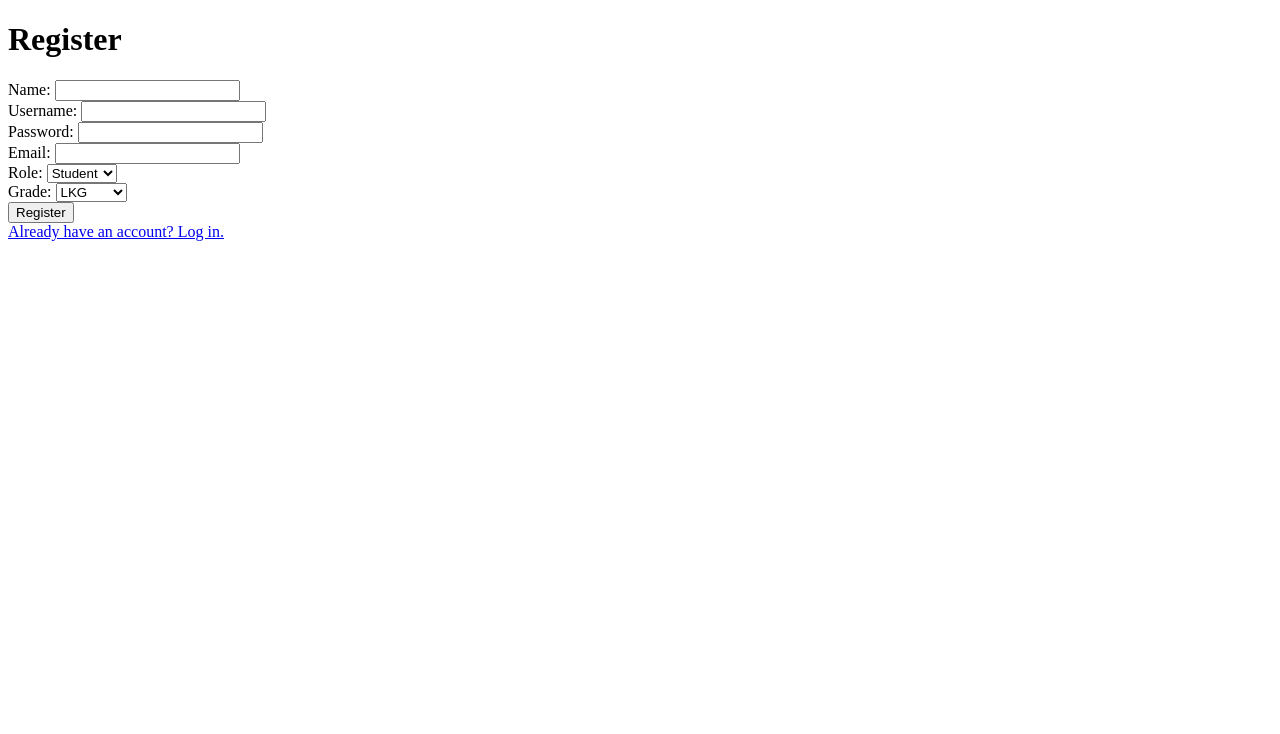
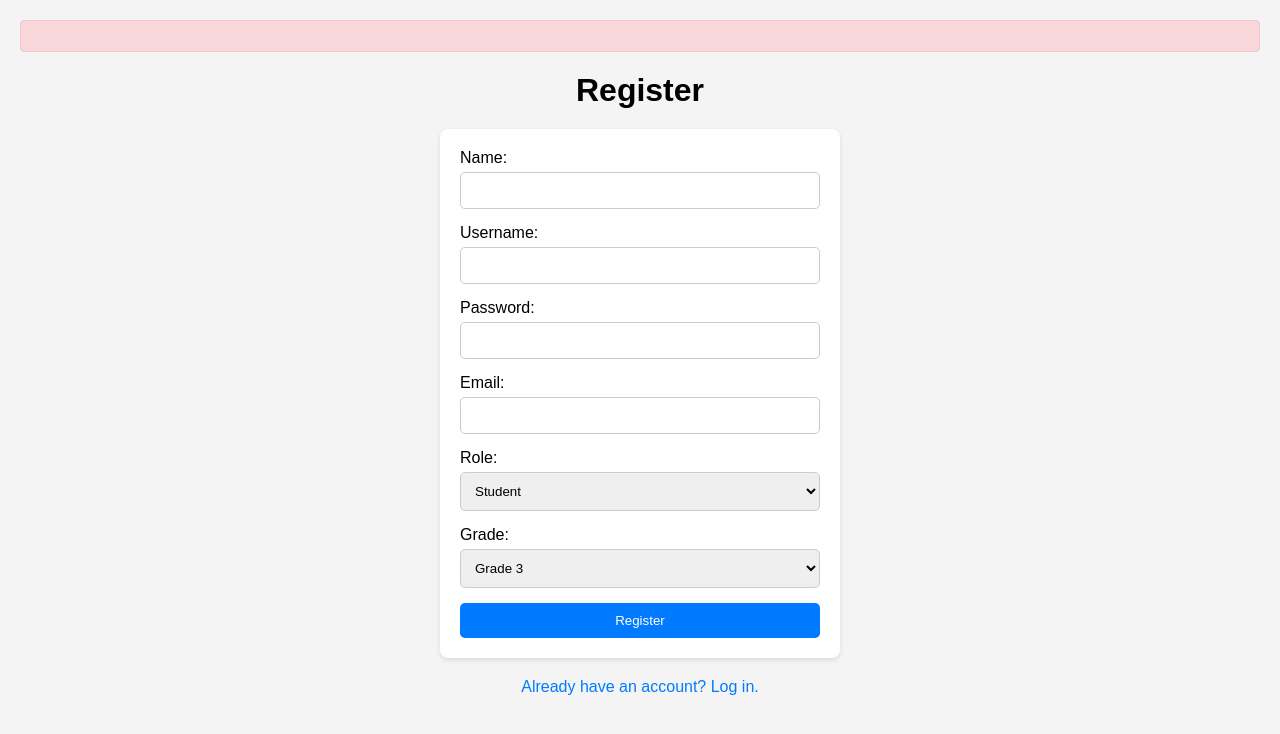
Before and after one commit to fincam/Ckserver, a Flask app: page /register in a window 1280 px wide. Shown: the top 734 px of the page. Run offline with Flask 3, Linux system fonts and the light colour scheme.

Commit message:
Update register.html

```diff
--- a/templates/register.html
+++ b/templates/register.html
@@ -5,20 +5,115 @@
     <meta name="viewport" content="width=device-width, initial-scale=1.0">
     <title>Register</title>
     <link rel="stylesheet" type="text/css" href="/static/style.css">
+    <style>
+/* Reset default browser styles */
+* {
+    margin: 0;
+    padding: 0;
+    box-sizing: border-box;
+}
+
+/* Body styles */
+body {
+    font-family: Arial, sans-serif;
+    background-color: #f4f4f4;
+    padding: 20px;
+}
+
+/* Page title styles */
+h1 {
+    text-align: center;
+    margin-bottom: 20px;
+}
+
+/* Form container styles */
+form {
+    max-width: 400px;
+    margin: 0 auto;
+    background: #fff;
+    padding: 20px;
+    border-radius: 8px;
+    box-shadow: 0 2px 5px rgba(0,0,0,0.1);
+}
+
+/* Input label styles */
+label {
+    display: block;
+    margin-bottom: 5px;
+}
+
+/* Input styles */
+input[type="text"],
+input[type="password"],
+input[type="email"],
+select {
+    width: 100%;
+    padding: 10px;
+    margin-bottom: 15px;
+    border: 1px solid #ccc;
+    border-radius: 5px;
+}
+
+/* Button styles */
+button[type="submit"] {
+    width: 100%;
+    padding: 10px;
+    background-color: #007bff;
+    color: #fff;
+    border: none;
+    border-radius: 5px;
+    cursor: pointer;
+}
+
+button[type="submit"]:hover {
+    background-color: #0056b3;
+}
+
+/* Alert container styles */
+.alert {
+    padding: 15px;
+    margin-bottom: 20px;
+    border-radius: 4px;
+    color: #721c24;
+    background-color: #f8d7da;
+    border: 1px solid #f5c6cb;
+}
+
+/* Password rule popup styles */
+#password-rule {
+    color: red;
+    font-size: 14px;
+    margin-top: 5px;
+    display: block;
+}
+
+/* Link styles */
+a {
+    display: block;
+    text-align: center;
+    margin-top: 20px;
+    color: #007bff;
+    text-decoration: none;
+}
+
+a:hover {
+    text-decoration: underline;
+}
+    </style>
 </head>
 <body>
-{% with messages = get_flashed_messages() %}
-    {% if messages %}
+    <div class="container">
+
         <ul class=flashes>
-        {% for message in messages %}
+
              <div class="alert">
-  <span class="closebtn" onclick="this.parentElement.style.display='none';">&times;</span>
-                 {{ message }}
+  <span class="closebtn" onclick="this.parentElement.style.display='none';"></span>
+
 </div>
-        {% endfor %}
+
         </ul>
-    {% endif %}
-{% endwith %}
+
+
     <h1>Register</h1>
     <form action="/register" method="POST">
         <div>
@@ -49,10 +144,6 @@
         <div>
             <label for="grade">Grade:</label>
             <select id="grade" name="grade">
-                <option value="LKG">LKG</option>
-                <option value="UKG">UKG</option>
-                <option value="Grade 1">Grade 1</option>
-                <option value="Grade 2">Grade 2</option>
                 <option value="Grade 3">Grade 3</option>
                 <option value="Grade 4">Grade 4</option>
                 <option value="Grade 5">Grade 5</option>
@@ -76,6 +167,7 @@
             }
         });
     </script>
-    <a href="/">Already have an account? Log in.</a>
+    <a href="C:\Users\ranja\OneDrive\Documents\PBL\templates\login.html">Already have an account? Log in.</a>
+</div>
 </body>
 </html>
```
